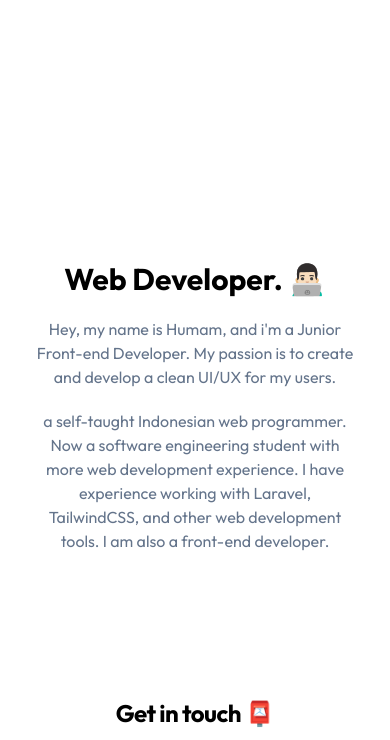
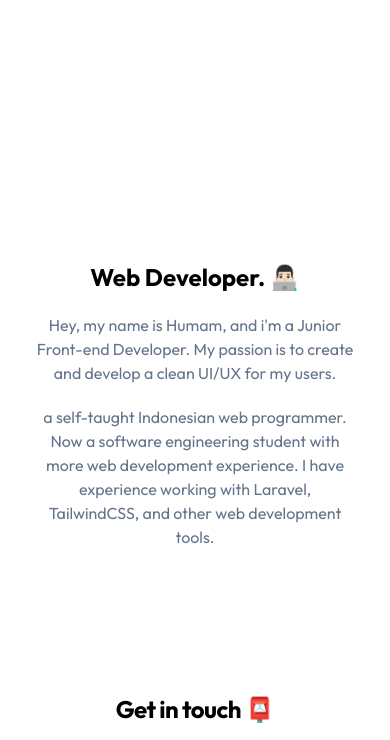
Before and after one commit to abdipitu/myWebPortfolio, a website: page public/index.html in a window 390 px wide. Shown: the part 583-1323 px from the top of the page. Drawn offline with Linux system fonts and the light colour scheme.

Commit message:
updates: size font in about section

```diff
--- a/public/index.html
+++ b/public/index.html
@@ -146,7 +146,7 @@
       id="about"
     >
       <div class="flex flex-col text-center lg:text-start ">
-        <h1 class="font-bold text-3xl md:text-4xl">Web Developer. 👨🏻‍💻</h1>
+        <h1 class="font-bold text-2xl md:text-4xl">Web Developer. 👨🏻‍💻</h1>
         <p
           class="font-outfit px-5 lg:px-0 mt-5 md:mt-10 text-base md:text-lg text-slate-500"
         >
@@ -156,7 +156,7 @@
         <p
           class="font-outfit px-5 lg:px-0 mt-5 md:mt-10 text-base md:text-lg text-slate-500"
         >
-        a self-taught Indonesian web programmer. Now a software engineering student with more web development experience. I have experience working with Laravel, TailwindCSS, and other web development tools. I am also a front-end developer.
+        a self-taught Indonesian web programmer. Now a software engineering student with more web development experience. I have experience working with Laravel, TailwindCSS, and other web development tools.
         </p>
       </div>
     </main>
```
